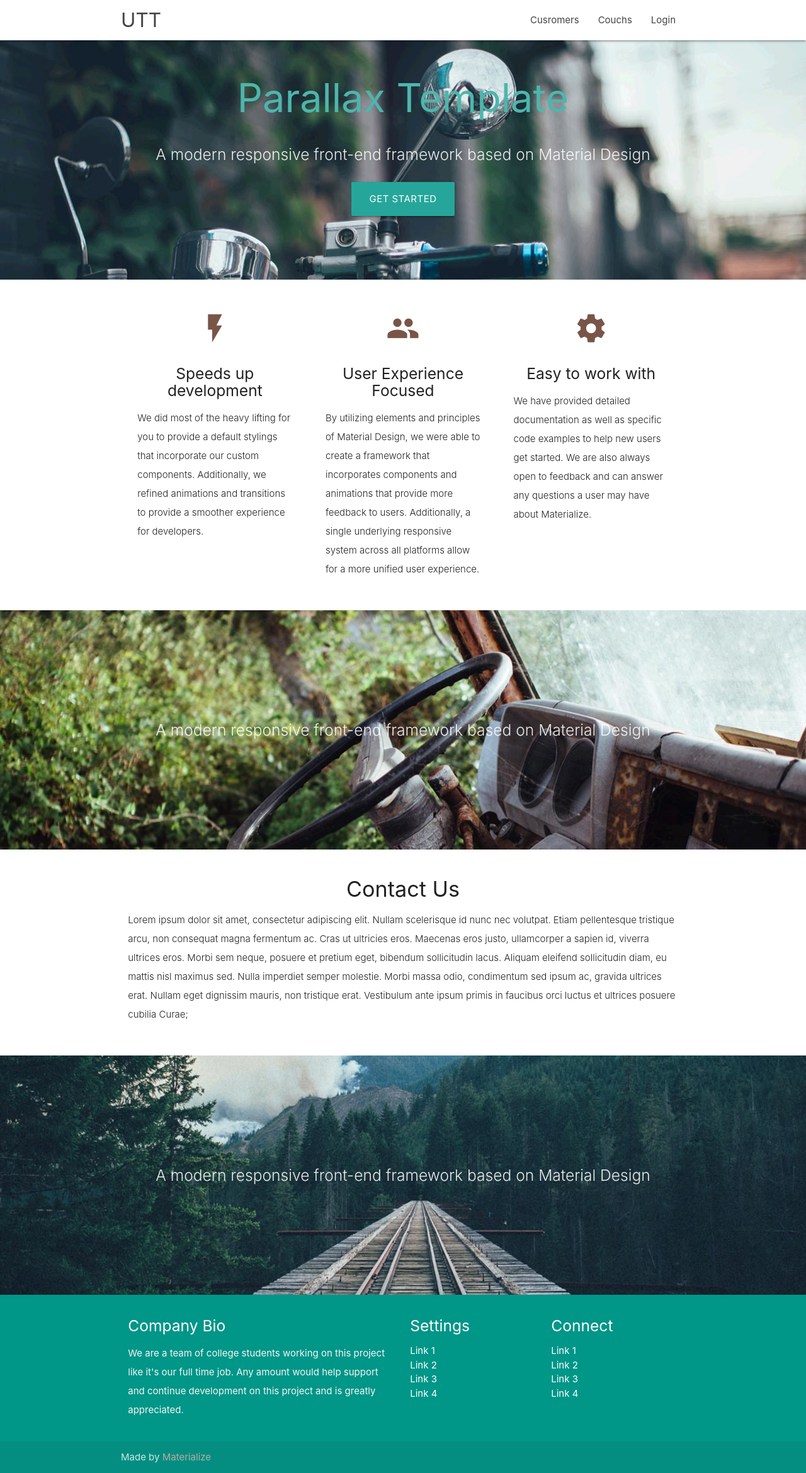
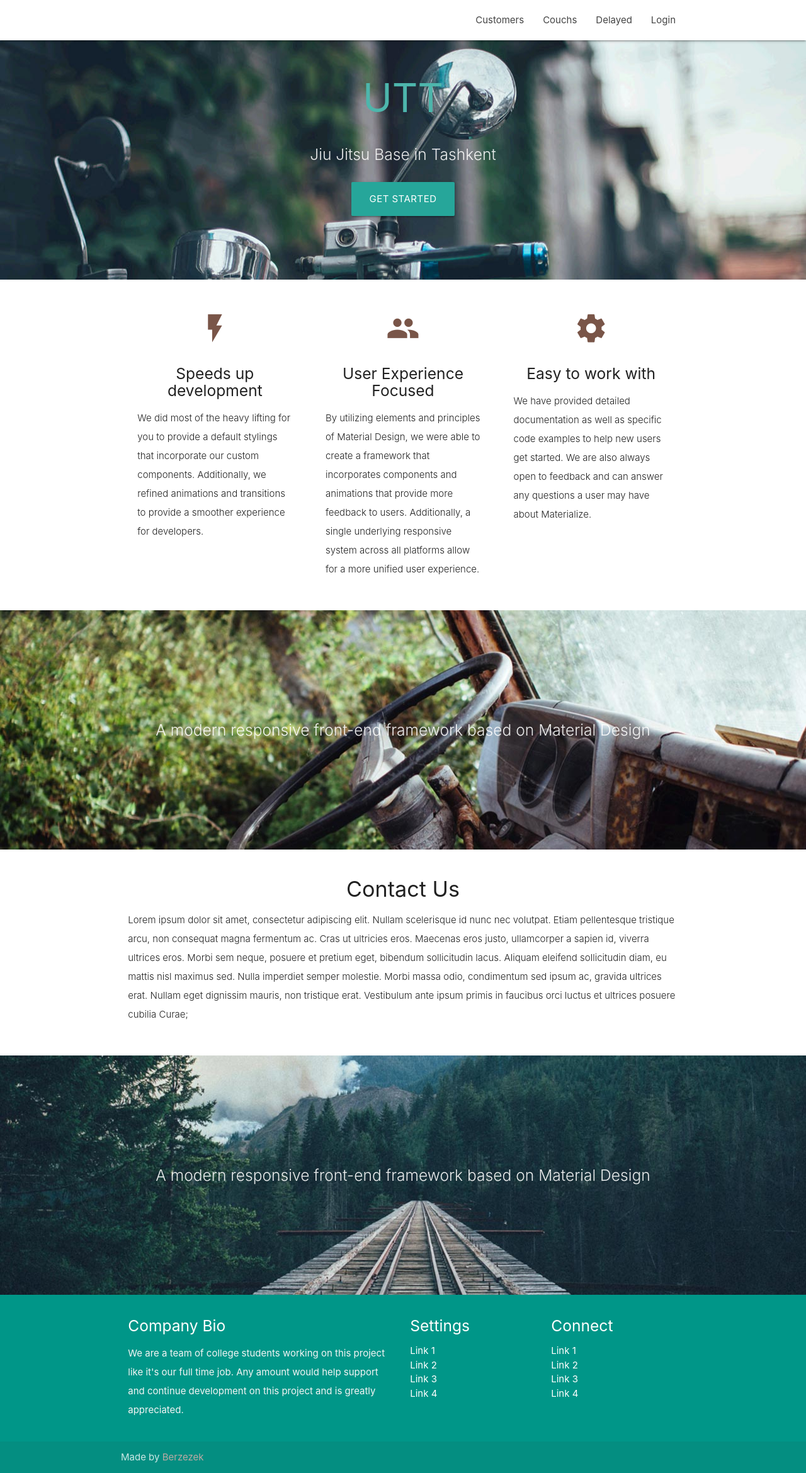
Before and after one commit to berzezek/UTT, a Django app: page / in a window 1280 px wide. Shown: the whole page at 63% size. Run offline with Django 4.2, Linux system fonts and the light colour scheme; some libraries are stand-ins or nearby versions.

Commit message:
add delayed payment

```diff
--- a/auth_system/views.py
+++ b/auth_system/views.py
@@ -1,7 +1,6 @@
 from django.shortcuts import render, redirect
 from django.contrib.auth.forms import AuthenticationForm
 from django.contrib.auth import login, logout, authenticate
-
 
 
 def logoutuser(request):
--- a/customers/templates/customers/base.html
+++ b/customers/templates/customers/base.html
@@ -15,15 +15,15 @@
 <body>
   <nav class="white" role="navigation">
     <div class="nav-wrapper container">
-      <a id="logo-container" href="{% url 'home' %}" class="brand-logo">UTT</a>
 
       <ul class="right">
-        <li><a href="{% url 'customers' %}">Cusromers</a></li>
+        <li><a href="{% url 'customers' %}">Customers</a></li>
         <li><a href="{% url 'couchs' %}">Couchs</a></li>
+        <li><a href="{% url 'delayed_payment' %}">Delayed</a></li>
         {% if user.is_authenticated %}
         <form method="POST" action="{% url 'logoutuser' %}" class="right">
           {% csrf_token %}
-        <input type="submit" value="Logout" class="validate">
+        <input type="submit" value="Logout">
         </form>
         {% else %}
         <li><a href="{% url 'loginuser' %}">Login</a></li>
@@ -34,6 +34,7 @@
         <li><a href="{% url 'customers' %}">Cusromers</a></li>
         <li><a href="{% url 'couchs' %}">Couchs</a></li>
         <li><a href="{% url 'old_customers' %}">Old cusromers</a></li>
+        <li><a href="{% url 'delayed_payment' %}">Delayed payment</a></li>
       </ul>
       <a href="#" data-target="nav-mobile" class="sidenav-trigger"><i class="material-icons">menu</i></a>
 
--- a/customers/templates/customers/couch_detail.html
+++ b/customers/templates/customers/couch_detail.html
@@ -32,7 +32,7 @@
               <span class="card-title">{{ customer.name}}</span>
             </div>
             <div class="card-action">
-              <a href="{% url 'customer_detail' customer.pk %}">Detail</a>
+              <a href="{% url 'customer_detail' customer.pk %}">To Couchs</a>
             </div>
           </div>
         </div>
--- a/customers/templates/customers/index.html
+++ b/customers/templates/customers/index.html
@@ -7,12 +7,12 @@
     <div class="section no-pad-bot">
       <div class="container">
         <br><br>
-        <h1 class="header center teal-text text-lighten-2">Parallax Template</h1>
+        <h1 class="header center teal-text text-lighten-2">UTT</h1>
         <div class="row center">
-          <h5 class="header col s12 light">A modern responsive front-end framework based on Material Design</h5>
+          <h5 class="header col s12 light">Jiu Jitsu Base in Tashkent</h5>
         </div>
         <div class="row center">
-          <a href="http://materializecss.com/getting-started.html" id="download-button" class="btn-large waves-effect waves-light teal lighten-1">Get Started</a>
+          <a href="{% url 'home' %}" id="download-button" class="btn-large waves-effect waves-light teal lighten-1">Get Started</a>
         </div>
         <br><br>
 
@@ -127,7 +127,7 @@
     </div>
     <div class="footer-copyright">
       <div class="container">
-      Made by <a class="brown-text text-lighten-3" href="http://materializecss.com">Materialize</a>
+      Made by <a class="brown-text text-lighten-3" href="tel:+998977752650">Berzezek</a>
       </div>
     </div>
   </footer>
--- a/customers/urls.py
+++ b/customers/urls.py
@@ -11,6 +11,7 @@ from .views import (
     couch_detail,
     couch_add,
     payment_add,
+    delayed_payment,
     )
 
 urlpatterns = [
@@ -25,4 +26,5 @@ urlpatterns = [
     path('couchs/', couchs, name='couchs'),
     path('couch/<int:couch_pk>/', couch_detail, name='couch_detail'),
     path('couch_add/', couch_add, name='couch_add'),
+    path('delayed_payment/', delayed_payment, name='delayed_payment'),
 ]
--- a/customers/views.py
+++ b/customers/views.py
@@ -30,13 +30,15 @@ def customer_detail(request, c_pk):
     customer = get_object_or_404(Customer, pk=c_pk)
     payment_required = Customer.objects.filter(pk=c_pk).filter(payment__month_is_paid__lte=datetime.datetime.now().month)
     created_by_month = Customer.objects.get(pk=c_pk).created_by.month
+    customer_age = customer.age + datetime.datetime.now().year - customer.created_by.year
+    print('age', customer_age)
     need_to_pay = False
     if (len(payment_required) + created_by_month if payment_required else 0)  < datetime.datetime.now().month:
         need_to_pay = True
     return render(
         request,
         'customers/customer_detail.html',
-            {'customer': customer, 'need_to_pay': need_to_pay})
+            {'customer': customer, 'need_to_pay': need_to_pay, 'age': customer_age})
 
 
 def payments(request, c_pk):
@@ -102,6 +104,7 @@ def couch_detail(request, couch_pk):
     couch = get_object_or_404(Couch, pk=couch_pk)
     customers = Customer.objects.filter(couch=couch)
     customer_count = customers.count()
+
     return render(request, 'customers/couch_detail.html', {'couch': couch, 'customers': (customers if customers else ''), 'customer_count': customer_count})
 
 @login_required
@@ -116,3 +119,9 @@ def couch_add(request):
         else:
             return render(request, 'customers/couch_add.html', {'form': form})
         return redirect('couchs')
+
+
+def delayed_payment(request):
+    qurent_date = datetime.datetime.now()
+    delayed_payment = Customer.objects.filter(created_by__year__gte=qurent_date.year).exclude(payment__month_is_paid__lte=qurent_date.month)
+    return render(request, 'customers/need_to_pay.html', {'delayed_payment': delayed_payment})
```
Also changed, not shown: customers/templates/customers/customer_detail.html (+5 -5 lines), customers/templates/customers/need_to_pay.html (added, +24 -0 lines), main/settings.py (+7 -2 lines).
